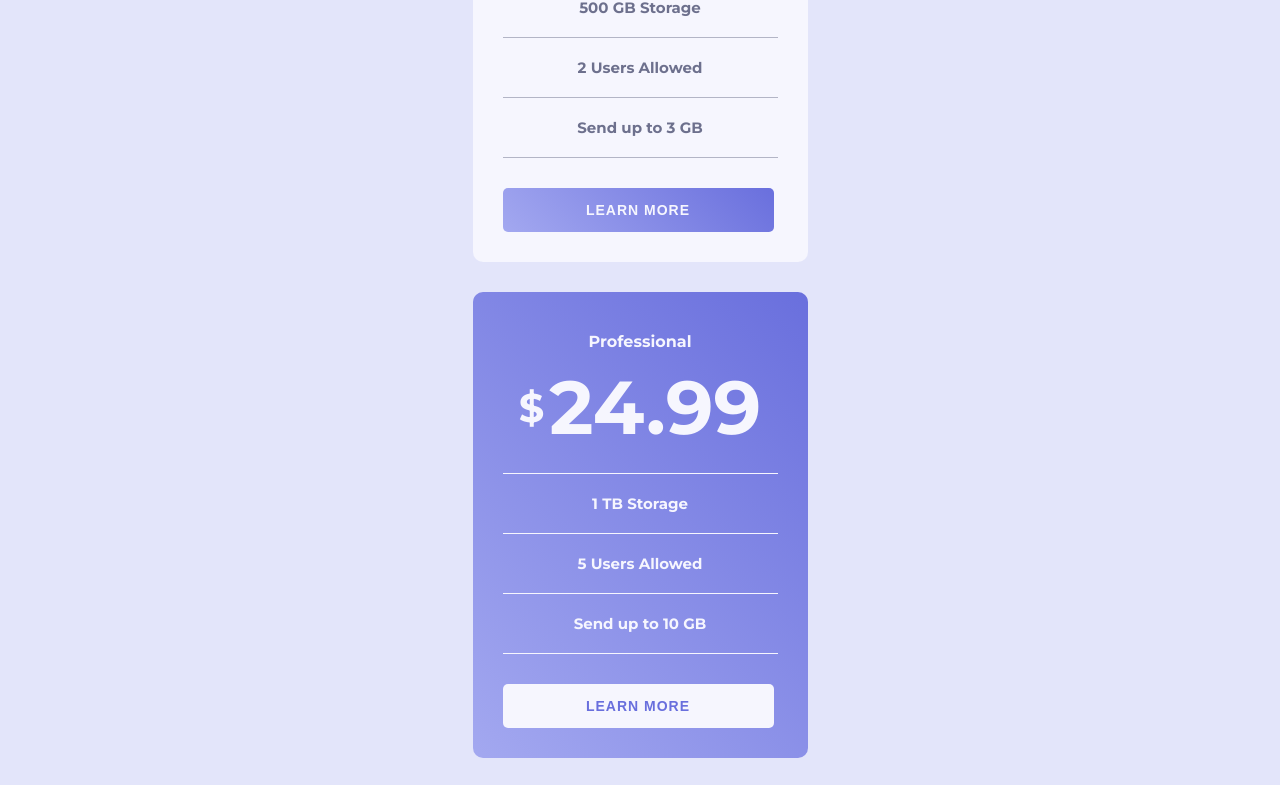
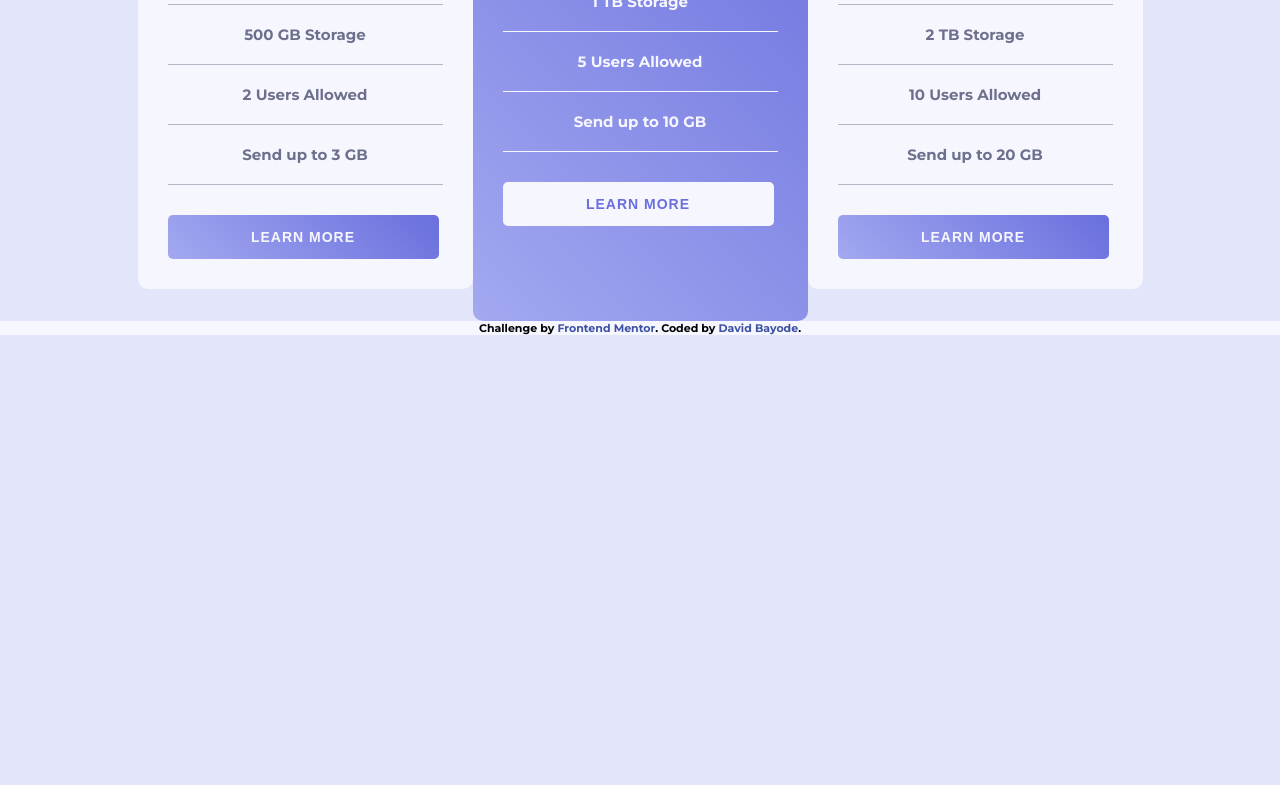
Before and after one commit to David4bay/Frontend-Mentor-Pricing-Component, a plain HTML site: page index.html in a window 1280 px wide. Shown: the part 465-1250 px from the top of the page. After the commit the page ends 856 px from the top, so only its background shows below. Drawn offline with Linux system fonts and the light colour scheme.

Commit message:
desktop layout finished

```diff
--- a/styles/styles.scss
+++ b/styles/styles.scss
@@ -1,3 +1,4 @@
+@import url('https://fonts.googleapis.com/css2?family=Montserrat:wght@700&display=swap');
 @import url('https://fonts.googleapis.com/css2?family=Montserrat:wght@700&display=swap');
 * {
     padding: 0;
@@ -236,42 +237,66 @@ footer {
     text-decoration: none;
 }
 
-/*
+@media (min-width: 800px) {
 
-div.checkbox {
-    display: flex;
-    align-items: center;
-    width: 60px;
-    height: 36px;
-    margin: auto;
-    border-radius: 15px;
-    background-color: hsl(237, 63%, 64%);
-    position: relative;
+    * {
+        padding: 0;
+        margin: 0;
+        box-sizing: border-box;
     }
 
-input[type="checkbox"] {
-    opacity: 0;
-    height: 100%;
-    width: 100%;
-    z-index: 99999;
-    position: absolute;
+    *::before, *::after {
+        padding: 0;
+        margin: 0;
+        box-sizing: border-box;
     }
 
-input[type="checkbox"]:checked div.checkbox {
-    background-color: green;
+    html,body {
+        min-width: 100vh;
+        font-weight: 300;
+    }
+    section.cards {
+        display: flex;
+        min-height: 525px;
+        flex-direction: row;
+        justify-content: center;
+        align-items: center;
     }
 
-div.circle-switch {
-    border-radius: 15px;
-    width: 27px;
-    height: 27px;
-    background-color: hsl;
-    position: absolute;
-    transition: 0.4;
+    div.cards {
+        font-size: 10px;
+        font-weight: 300;
+        transition: 0.4s;
+        font-family: 'Montserrat', sans-serif;
     }
 
-input[type="checkbox"]:checked div.checkbox {
-    transform: translateX(-26px);
+    div.cards:hover {
+        transform: scale(1.1);
     }
 
-*/
+    div.cards:nth-child(2) {
+        z-index: 99999;
+    }
+
+    div.cards:first-child:hover {
+        transform: rotate(-4deg) scale(1.1);
+    }
+
+    div.cards:last-child:hover {
+        transform: rotate(4deg) scale(1.1);
+    }
+
+    div.cards:nth-child(2) {
+        display: flex;
+        flex-direction: column;
+        align-self: stretch;
+    }
+
+    div.attribution {
+        width: 100%;
+        background-color: hsl(240, 78%, 98%);
+        text-align: center;
+        position: absolute;
+        bottom: 0;
+    }
+}
```
Also changed, not shown: styles/styles.css, 1 other file. Lines whose indentation alone changed are shown as unchanged.
